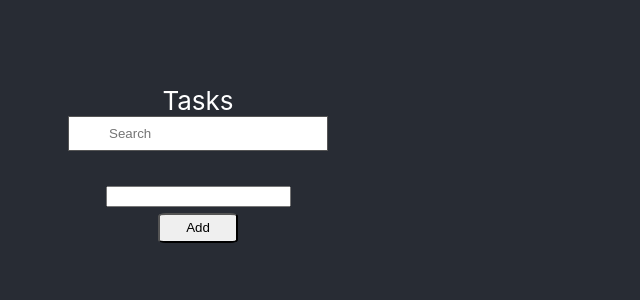
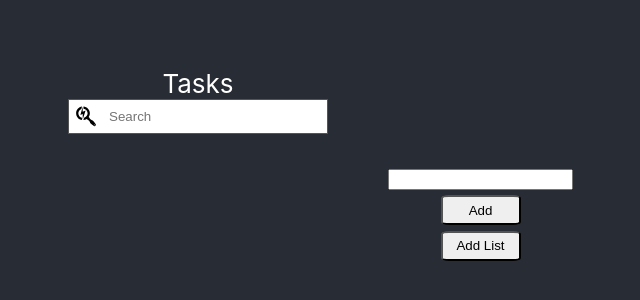
Before and after one commit to Grant1993/todoList, a React (Create React App) app: page / in a window 1280 px wide. Shown: the part 236-536 px from the top of the page, without its empty margins (442-1082 px from the left). Built offline with nearby package versions, Linux system fonts and the light colour scheme.

Commit message:
small styling changes

```diff
--- a/src/App.css
+++ b/src/App.css
@@ -84,4 +84,19 @@
   padding: 9px 4px 9px 40px;
   margin-bottom: 25px;
   position: center;
+  background-image: FaSearchengin;
 }
+
+.search svg {
+  display: block;
+  color: black;
+  margin-top: -54px;
+  margin-left: -123px;
+  font-size: 22px;
+}
+
+#addList {
+  float: right;
+
+
+}
--- a/src/App.js
+++ b/src/App.js
@@ -68,8 +68,10 @@ function searchTasks(taskList) {
   return (
     <form className="App" autoComplete="off">
       <header className="App-header">
+
         <label htmlFor="task">Tasks</label>
-        <input className='searchBox' style={{background: <FaSearchengin />}} type="search" placeholder='Search' value={search} onChange={(e) => setSearch(e.target.value)}/>
+        <input className='searchBox' type="search" placeholder='Search' value={search} onChange={(e) => setSearch(e.target.value)}/>
+        <i className='fa fa-search-engin search'><FaSearchengin /></i>
         {searchTasks(taskList).map((singleTask, index) => (
         <div key={index}>
           <ul style={{padding: "0px", margin: "8px", width: "250px"}}>
@@ -86,12 +88,17 @@ function searchTasks(taskList) {
 
         </div>
         ))}
+        <div  style={{width: "750px"}}>
+        <div id='addList'>
           <div className='TaskForm'>
           <input name="addTask" type="text" required id="addTask" value={addTask} onChange = {(e) => setAddTask(e.target.value)}/>
           <br />
           {/* {<label id="blankInputMessage" style={{display: taskList.length < 1 ? 'inline' : 'none'}}>{}</label>} */}
             <Button id="add" text='Add' type="button" onClick={!addTask ? '' : () => handleTaskAdd(addTask)} />
           </div>
+            <Button text='Add List' type="button" onClick="" />
+        </div>
+        </div>
       </header>
     </form>
   );
```
